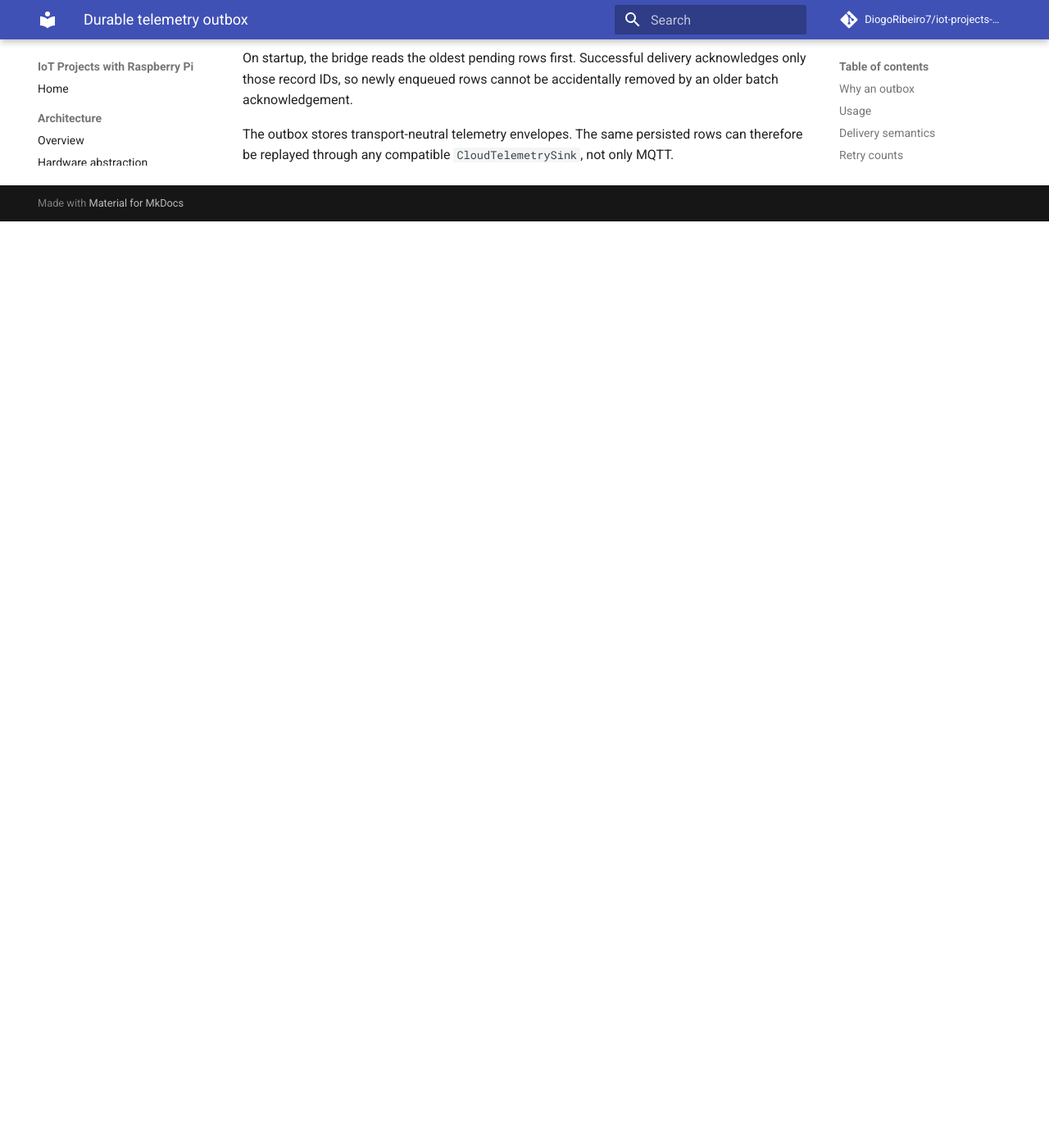
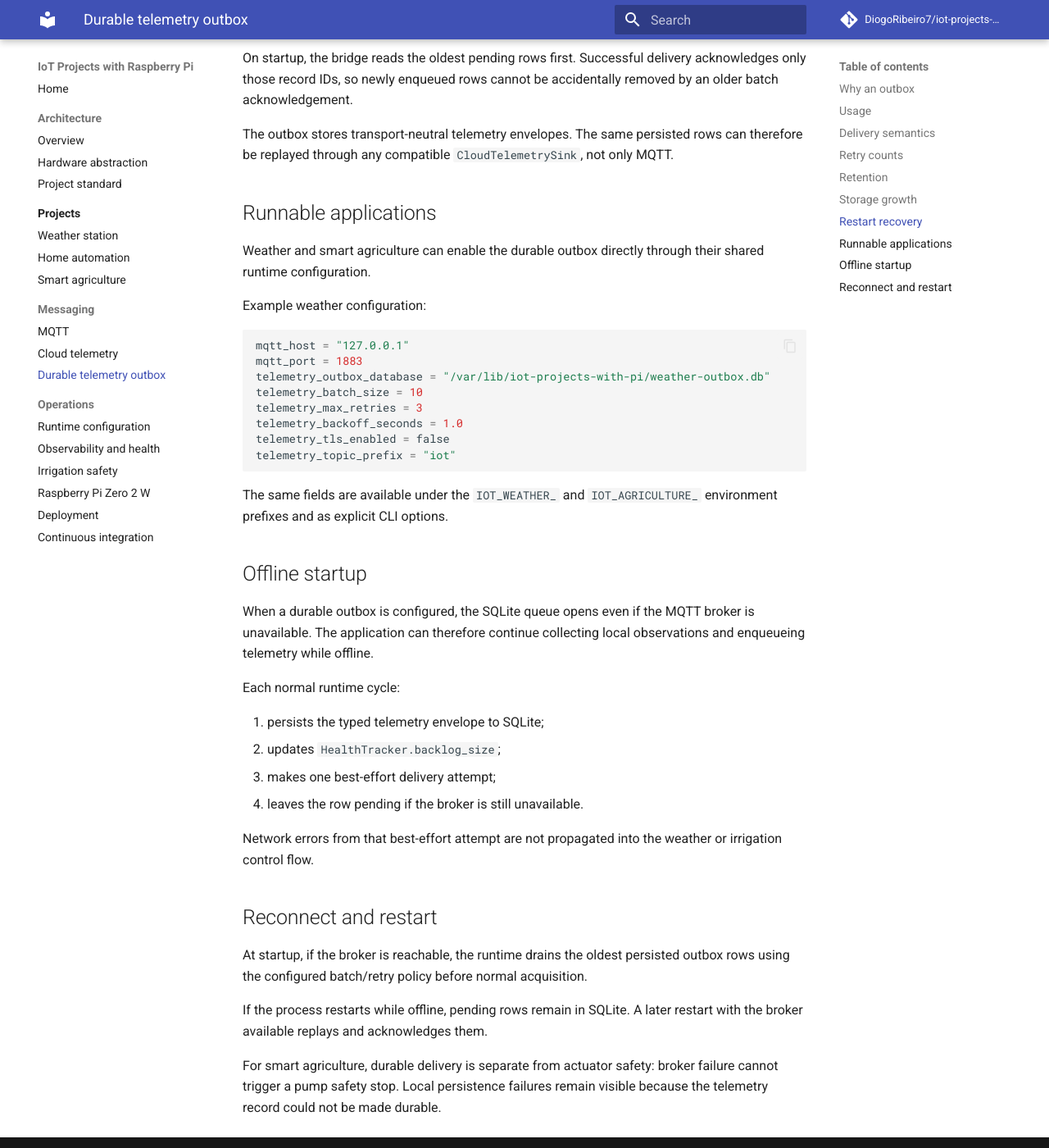
Before and after one commit to DiogoRibeiro7/iot-projects-with-pi, an MkDocs documentation site: the page built from docs/telemetry-outbox.md, in a window 1280 px wide and 1400 px high, scrolled down 2128 px. Shown: the whole window at 82% size. Built offline with MkDocs 1.6.1 and Material for MkDocs 9.7.7, drawn with Linux system fonts in a browser that asks for light colours; comment, search, counter and statistics services are not loaded; before the commit the page ends 2398 px from its top, so only the background shows below that.

Commit message:
docs: document runnable durable telemetry behavior

````diff
--- a/docs/telemetry-outbox.md
+++ b/docs/telemetry-outbox.md
@@ -92,3 +92,53 @@
 The outbox stores transport-neutral telemetry envelopes. The same persisted rows
 can therefore be replayed through any compatible `CloudTelemetrySink`, not only
 MQTT.
+
+
+## Runnable applications
+
+Weather and smart agriculture can enable the durable outbox directly through
+their shared runtime configuration.
+
+Example weather configuration:
+
+```toml
+mqtt_host = "127.0.0.1"
+mqtt_port = 1883
+telemetry_outbox_database = "/var/lib/iot-projects-with-pi/weather-outbox.db"
+telemetry_batch_size = 10
+telemetry_max_retries = 3
+telemetry_backoff_seconds = 1.0
+telemetry_tls_enabled = false
+telemetry_topic_prefix = "iot"
+```
+
+The same fields are available under the `IOT_WEATHER_` and
+`IOT_AGRICULTURE_` environment prefixes and as explicit CLI options.
+
+## Offline startup
+
+When a durable outbox is configured, the SQLite queue opens even if the MQTT
+broker is unavailable. The application can therefore continue collecting local
+observations and enqueueing telemetry while offline.
+
+Each normal runtime cycle:
+
+1. persists the typed telemetry envelope to SQLite;
+2. updates `HealthTracker.backlog_size`;
+3. makes one best-effort delivery attempt;
+4. leaves the row pending if the broker is still unavailable.
+
+Network errors from that best-effort attempt are not propagated into the
+weather or irrigation control flow.
+
+## Reconnect and restart
+
+At startup, if the broker is reachable, the runtime drains the oldest persisted
+outbox rows using the configured batch/retry policy before normal acquisition.
+
+If the process restarts while offline, pending rows remain in SQLite. A later
+restart with the broker available replays and acknowledges them.
+
+For smart agriculture, durable delivery is separate from actuator safety:
+broker failure cannot trigger a pump safety stop. Local persistence failures
+remain visible because the telemetry record could not be made durable.
````
